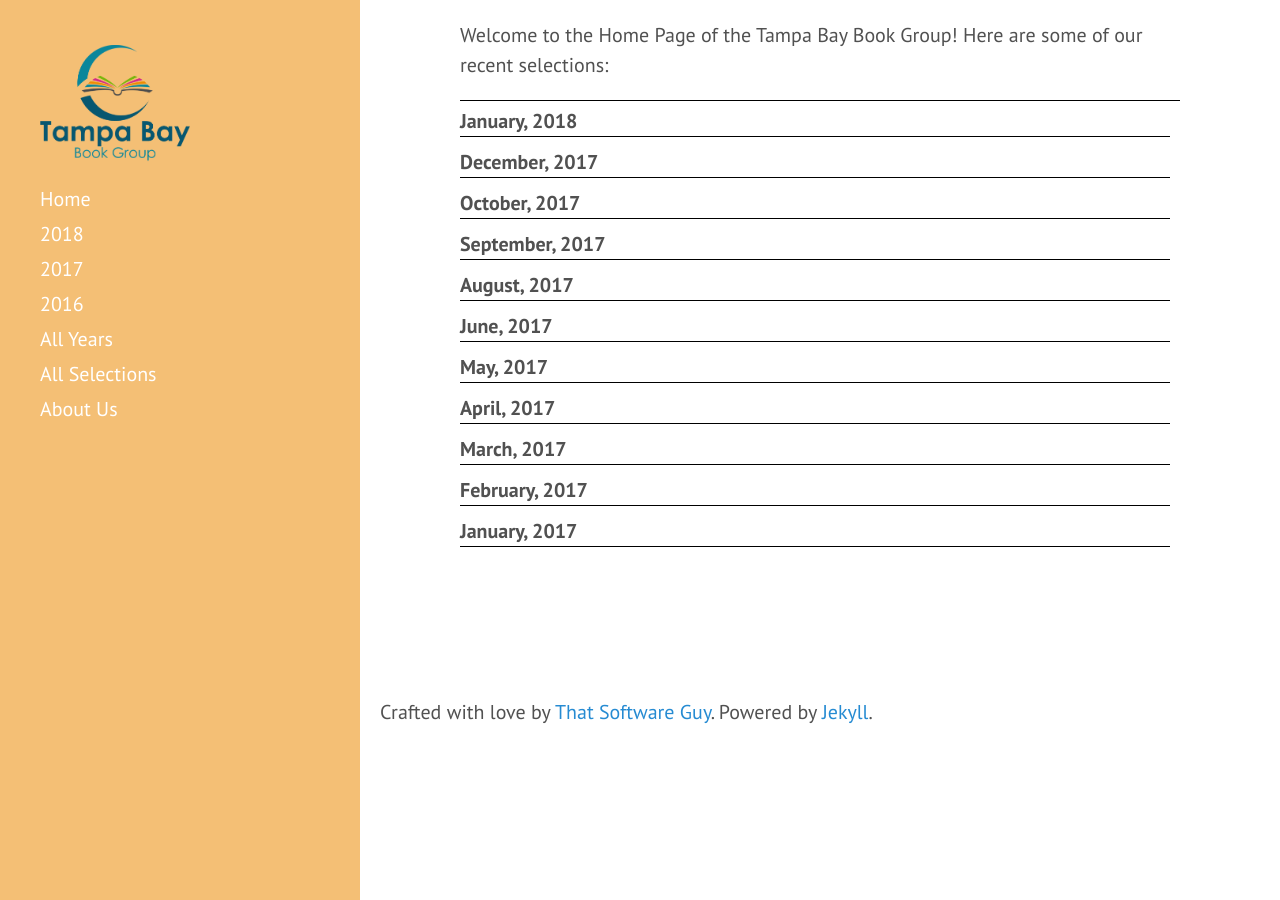
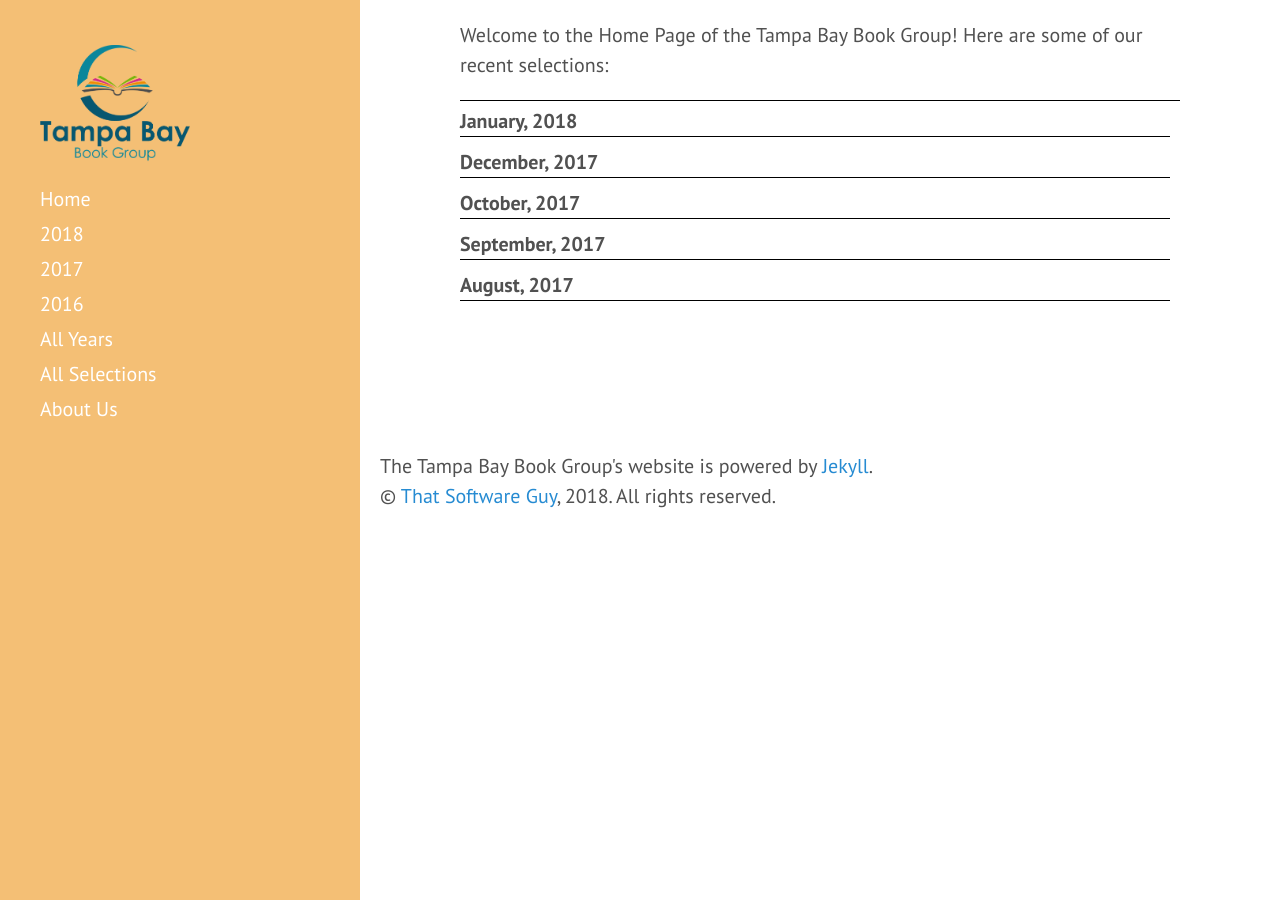
Before and after one commit to scottcwilson/ort, a Jekyll site: the page built from index.html, in a window 1280 px wide. Built offline with Jekyll 4.4.1, drawn with Linux system fonts in a browser that asks for light colours.

Commit message:
Updated about page & footer

```diff
--- a/_includes/foot.html
+++ b/_includes/foot.html
@@ -1,4 +1,6 @@
 <br /><br />
 <div id="footer">
-Crafted with love by <a href="http://www.thatsoftwareguy.com">That Software Guy</a>.  Powered by <a href="https://jekyllrb.com/">Jekyll</a>.
+The Tampa Bay Book Group's website is powered by <a href="https://jekyllrb.com/">Jekyll</a>.<br />
+&copy;
+<a href="http://www.thatsoftwareguy.com">That Software Guy</a>, {{ site.time | date: '%Y' }}. All rights reserved.
 </div>
--- a/index.html
+++ b/index.html
@@ -36,29 +36,3 @@ Here are some of our recent selections:
          <!--  The River of Doubt (Candice Millard) -->
          {% amazon 0767913736 short_detail %}
 </div>
-<div class="book">
-         <div class="book-date">June, 2017</div>
-         <!-- The Girls (Lori Lansens) -->
-         {% amazon 0316066346 short_detail %}
-</div>
-<div class="book">
-         <div class="book-date">May, 2017</div>
-         <!-- All the Light We Cannot See (Anthony Doerr) -->
-         {% amazon 1476746583 short_detail %}
-</div>
-<div class="book">
-         <div class="book-date">April, 2017</div>
-         {% amazon 0062300547 short_detail %}
-</div>
-<div class="book">
-         <div class="book-date">March, 2017</div>
-         {% amazon 1501124374 short_detail %}
-</div>
-<div class="book">
-         <div class="book-date">February, 2017</div>
-         {% amazon 0345544951 short_detail %}
-</div>
-<div class="book">
-         <div class="book-date">January, 2017</div>
-         {% amazon 1250007879 short_detail %}
-</div>
```
Also changed, not shown: about.md (+4 -3 lines), public/favicon.ico.
